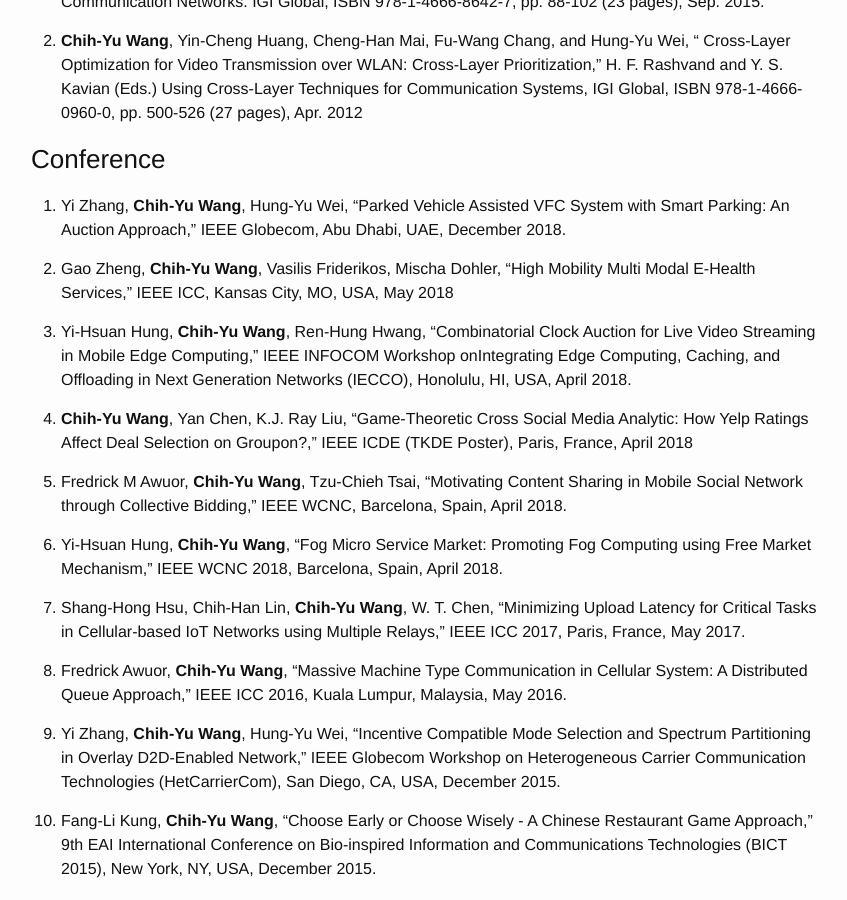
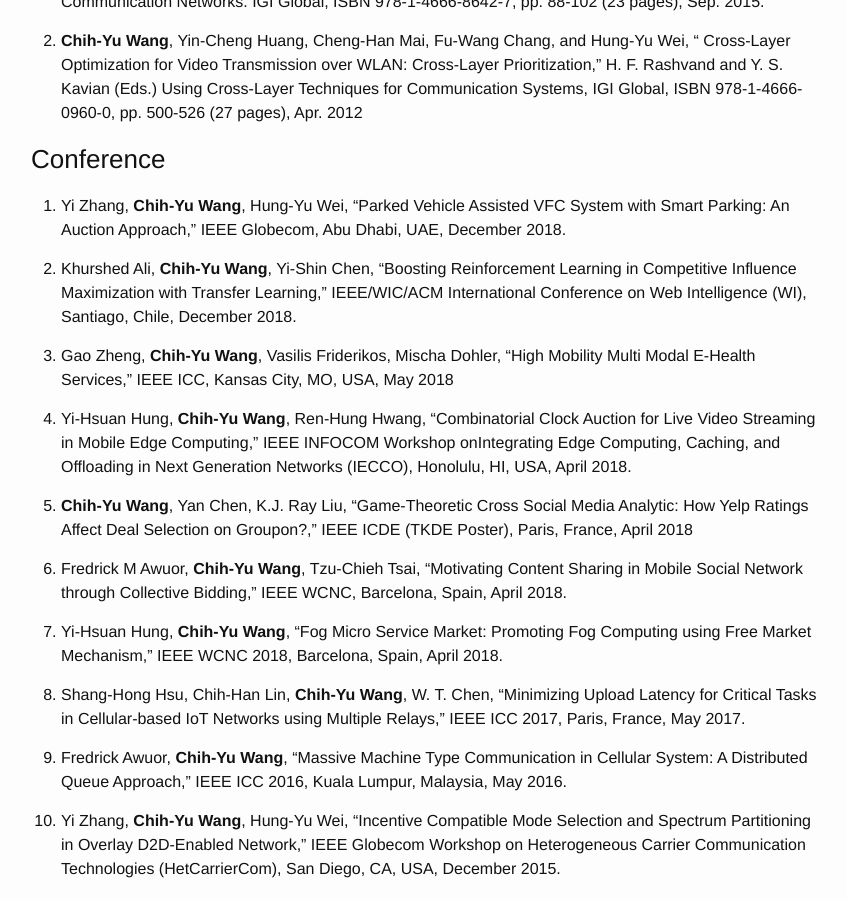
Before and after one commit to tomky/tomky.github.io, a Jekyll site: the page built from 3-publication.md, in a window 1280 px wide and 900 px high, scrolled down 1965 px. Shown: the whole window, without its empty margins (214-1061 px from the left). Built offline with Jekyll 4.4.1, drawn with Linux system fonts in a browser that asks for light colours; comment, search, counter and statistics services are not loaded.

Commit message:
update Publication

```diff
--- a/3-publication.md
+++ b/3-publication.md
@@ -59,6 +59,8 @@ permalink: /publication/
 
 1. Yi Zhang, **Chih-Yu Wang**, Hung-Yu Wei, "Parked Vehicle Assisted VFC System with Smart Parking: An Auction Approach," IEEE Globecom, Abu Dhabi, UAE, December 2018.
 
+1. Khurshed Ali, **Chih-Yu Wang**, Yi-Shin Chen, "Boosting Reinforcement Learning in Competitive Influence Maximization with Transfer Learning," IEEE/WIC/ACM International Conference on Web Intelligence (WI), Santiago, Chile, December 2018.
+
 1. Gao Zheng, **Chih-Yu Wang**, Vasilis Friderikos, Mischa Dohler, "High Mobility Multi Modal E-Health Services," IEEE ICC, Kansas City, MO, USA, May 2018
 
 1. Yi-Hsuan Hung, **Chih-Yu Wang**, Ren-Hung Hwang, "Combinatorial Clock Auction for Live Video Streaming in Mobile Edge Computing," IEEE INFOCOM Workshop onIntegrating Edge Computing, Caching, and Offloading in Next Generation Networks (IECCO), Honolulu, HI, USA, April 2018.
```
